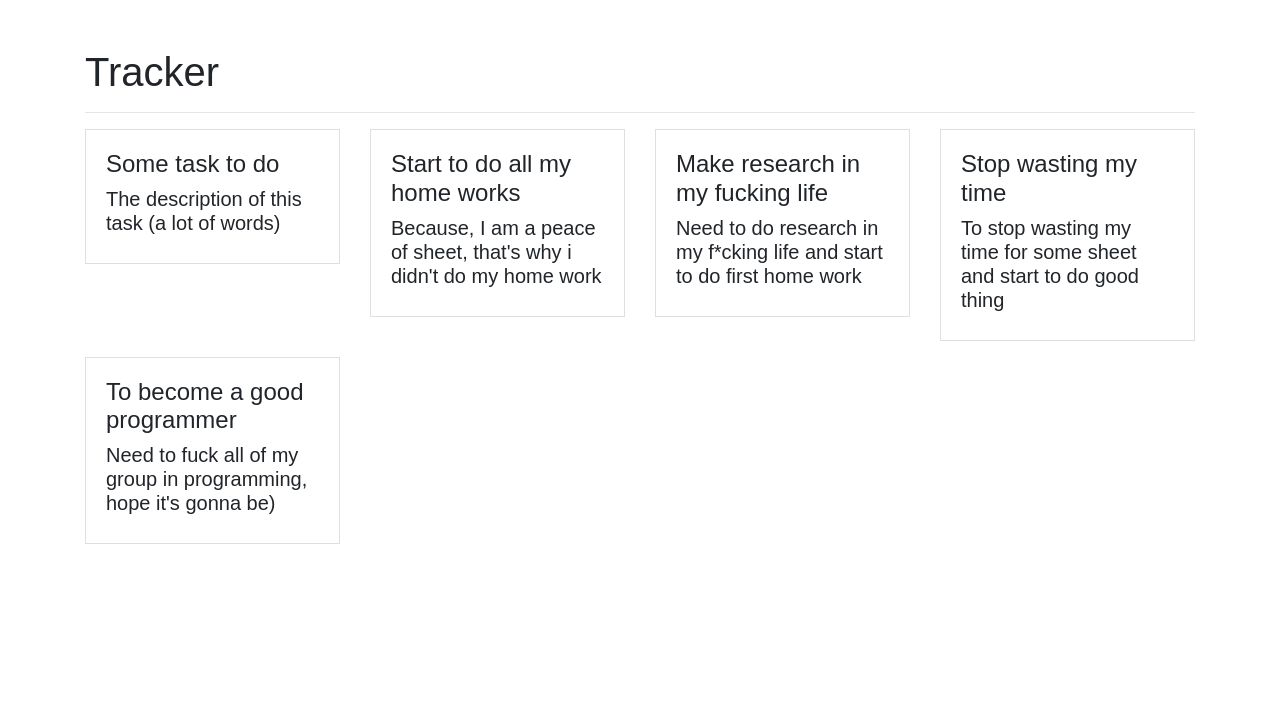
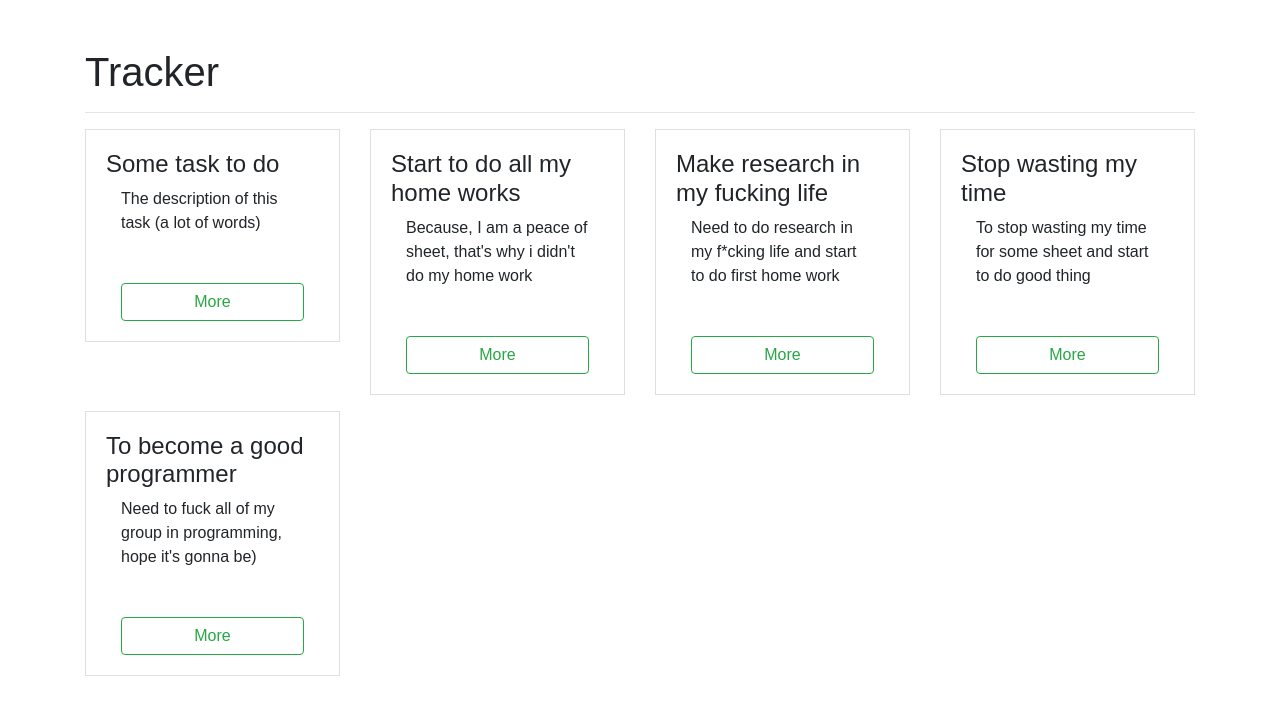
Before and after one commit to coffee3333/python_group_3_lesson_49_atai_mamytov, a Django app: page / in a window 1280 px wide. Shown: the part 89-800 px from the top of the page. Run offline with Django 3.2, Linux system fonts and the light colour scheme; data comes from the database, SQL or seed files in the repository; some libraries are stand-ins or nearby versions.

Commit message:
Added TaskTrack.html. Changed views.py, urls.py for TaskTrackerView (based on TV)

```diff
--- a/source/main/urls.py
+++ b/source/main/urls.py
@@ -15,10 +15,11 @@ Including another URLconf
 """
 from django.contrib import admin
 from django.urls import path
-from webapp.views import IndexView
+from webapp.views import IndexView, TaskTrackerView
 
 urlpatterns = [
     path('admin/', admin.site.urls),
-    path('', IndexView.as_view(), name='index')
+    path('', IndexView.as_view(), name='index'),
+    path('track/<int:pk>/', TaskTrackerView.as_view(), name='task_track')
 
 ]
--- a/source/webapp/templates/index.html
+++ b/source/webapp/templates/index.html
@@ -13,12 +13,11 @@
                 <div class="card rounded-0">
                     <div class="card-body">
                         <h4>{{ tracker.summary }} </h4>
-                        <h5>{{ tracker.description }}</h5>
-{% comment %}                        <div class="container mb-5">{{ book.entry }}</div>
+                        <div class="container mb-5">{{ tracker.description }}</div>
                         <div class="container">
-                            <a href="{% url 'book_edit' book.pk %}" class="btn btn-outline-success  btn-block">Edit</a>
+                            <a href="{% url 'task_track' tracker.pk %}" class="btn btn-outline-success  btn-block">More</a>
                         </div>
-                        <div class="container">
+{% comment %}                        <div class="container">
                             <a href="{% url 'book_delete' book.pk %}" class="btn btn-outline-success  btn-block">Delete</a>
                         </div>{% endcomment %}
                     </div>
--- a/source/webapp/views.py
+++ b/source/webapp/views.py
@@ -10,3 +10,12 @@ class IndexView(TemplateView):
         context = super().get_context_data(**kwargs)
         context['trackers'] = Tracker.objects.all()
         return context
+
+class TaskTrackerView(TemplateView):
+    template_name = 'TaskTrack.html'
+
+    def get_context_data(self, **kwargs):
+        context = super().get_context_data(**kwargs)
+        task_track_pk = self.kwargs.get('pk')
+        context['tracker'] = get_object_or_404(Tracker, pk=task_track_pk)
+        return context
```
Also changed, not shown: source/webapp/templates/TaskTrack.html (added, +16 -0 lines).
